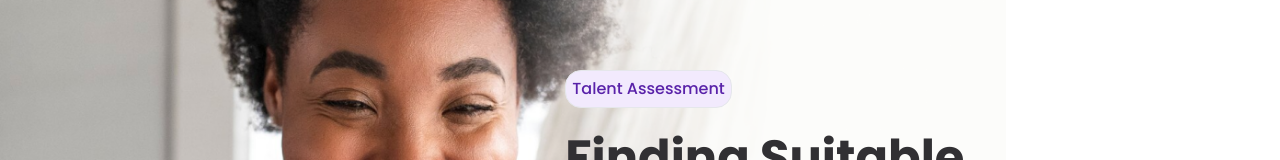
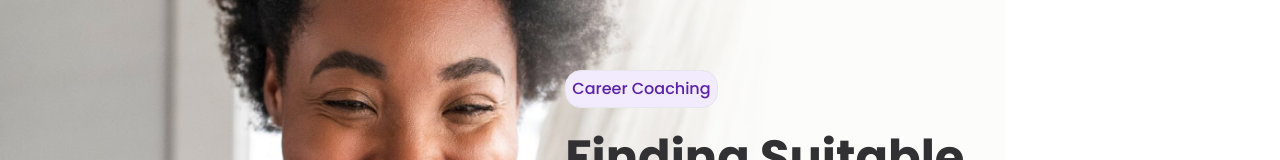
Before and after one commit to tosinxt/japatest, a Next.js app: page /careerCoaching in a window 1280 px wide. Shown: the part 252-412 px from the top of the page. Built offline with nearby package versions, Linux system fonts and the light colour scheme.

Commit message:
renamed talentassessment to career coaching

```diff
--- a/app/(pages)/careerCoaching/page.js
+++ b/app/(pages)/careerCoaching/page.js
@@ -46,7 +46,7 @@ const TalentAssessment = () => {
         </div>
         <div className="flex flex-col gap-5 tablet:basis-2/3 px-[15px] tablet:px-0 pt-14 tablet:pt-0">
           <p className="font-medium text-primary py-1.5 px-1.5 border bg-[#F2EAFD] w-fit rounded-2xl">
-            Talent Assessment
+            Career Coaching
           </p>
           <div className=" tablet:w-[600px]">
             <h2 className="text-3xl tablet:text-[48px] leading-tight text-textDefault font-bold mb-4">
--- a/app/components/Header/index.js
+++ b/app/components/Header/index.js
@@ -122,7 +122,7 @@ const Header = () => {
             />
           </Link>
         </div>
-        <div className="tablet:hidden" onClick={toggleDropDown}>
+        <div className="tablet:hidden block" onClick={toggleDropDown}>
           <Image src="/menu.svg" alt="" height={36} width={36} />
           {dropDown && <DropDown />}
         </div>
```
